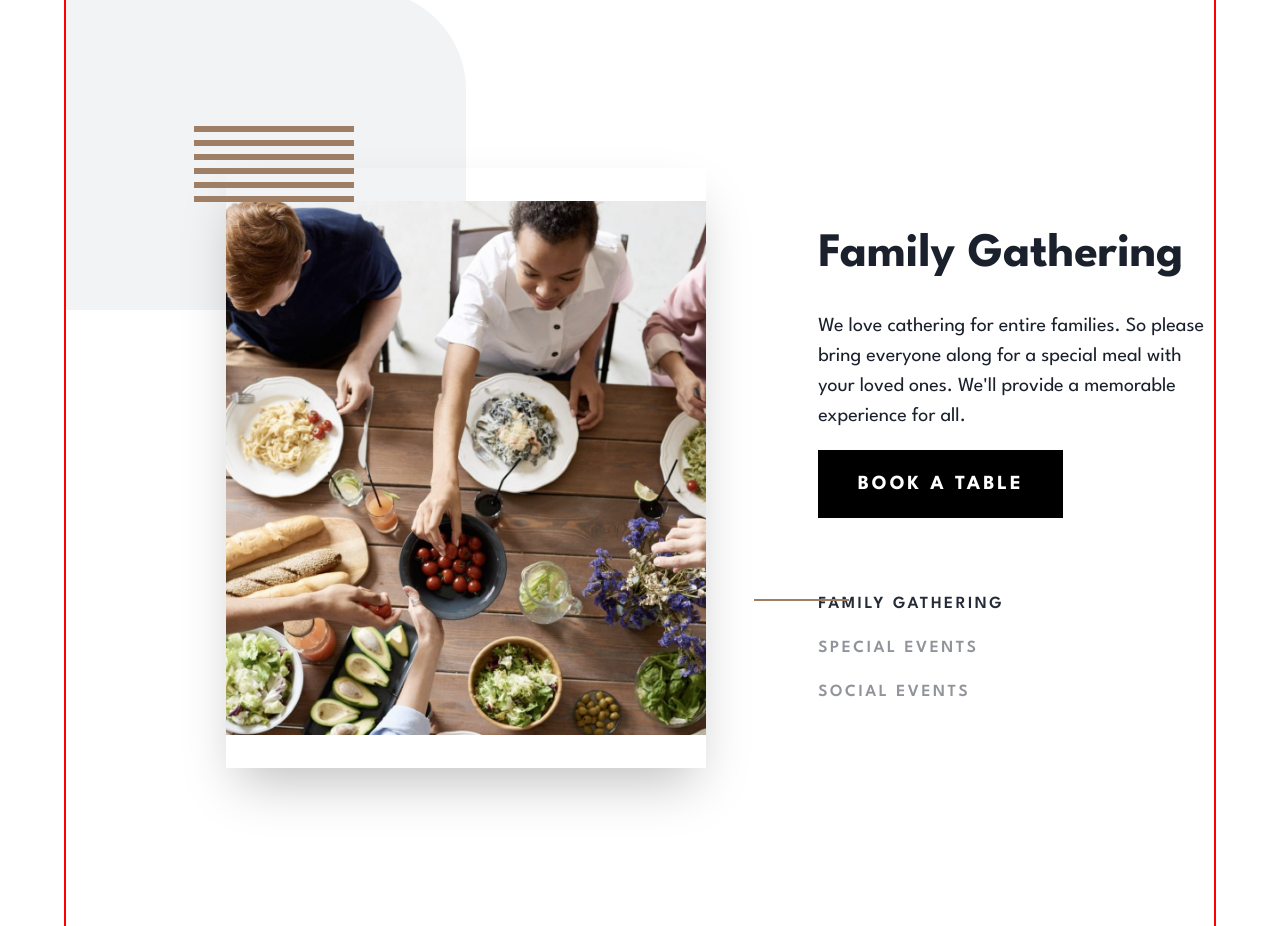
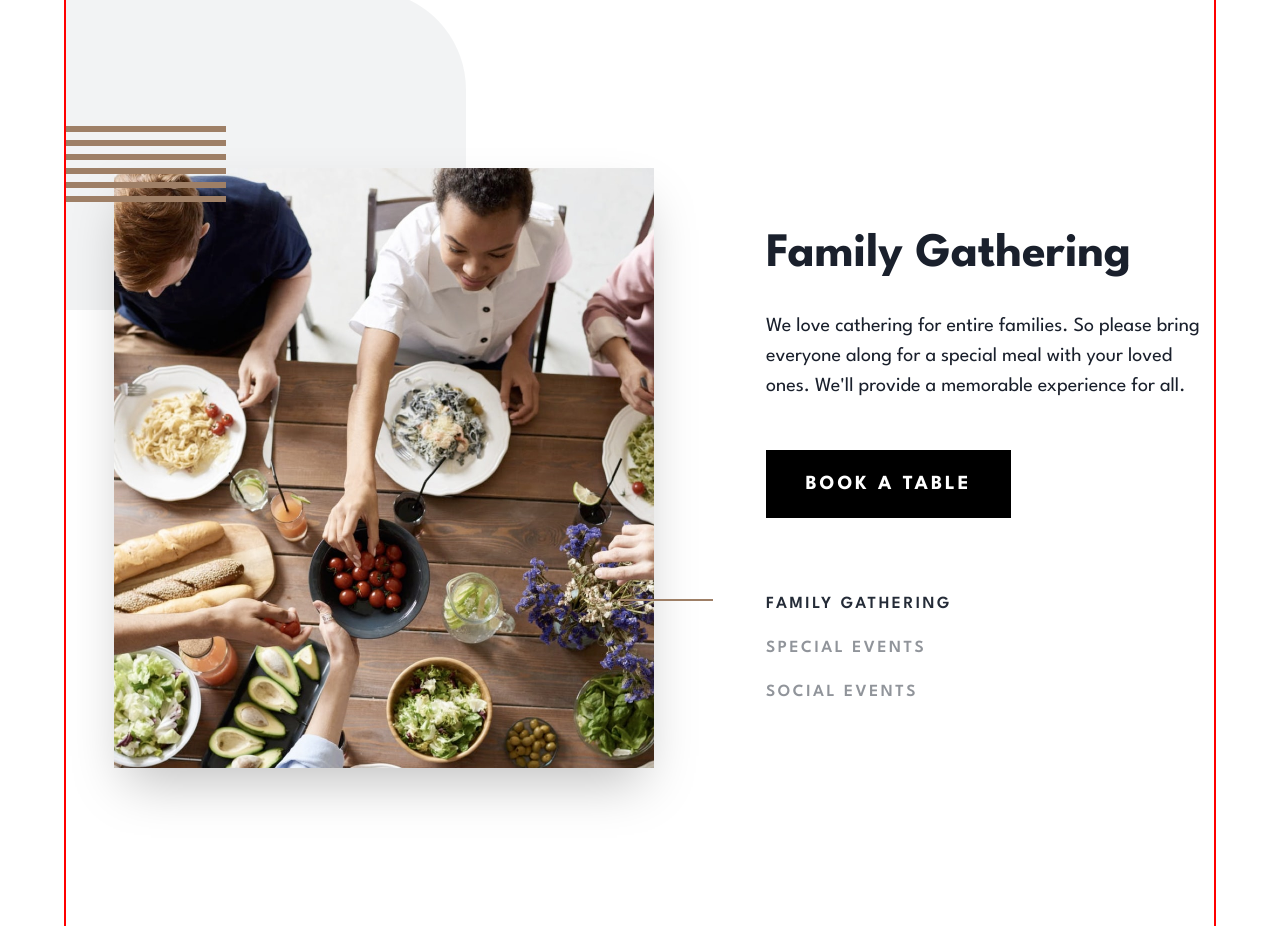
Before and after one commit to JesusKreist/dine-website, a Next.js app: page / in a window 1280 px wide. Shown: the part 3020-3946 px from the top of the page. Built offline with nearby package versions, Linux system fonts and the light colour scheme.

Commit message:
Edit styling for homepage component

```diff
--- a/src/components/HomePage/Footer/Footer.tsx
+++ b/src/components/HomePage/Footer/Footer.tsx
@@ -5,10 +5,10 @@ import Logo from "../../logo/Logo";
 const Footer = () => {
   return (
     <Box
-      display={{ base: "flex", xl: "block" }}
+      display={{ base: "flex", "2xl": "block" }}
       paddingBlock="5rem"
       bgColor="black"
-      paddingLeft={{ xl: "10rem" }}
+      paddingLeft={{ "2xl": "10rem" }}
       color="white"
       alignItems="center"
       justifyContent="center"
@@ -16,7 +16,7 @@ const Footer = () => {
       <Flex
         direction={{ base: "column", md: "row" }}
         alignItems="center"
-        gap={{ base: "5rem", md: "9rem", xl: "12rem" }}
+        gap={{ base: "5rem", md: "9rem", xl: "8rem", "2xl": "12rem" }}
         fontSize={{ md: "14px", xl: "17px" }}
         lineHeight={{ md: "28px", xl: "28px" }}
         letterSpacing="2px"
@@ -26,7 +26,7 @@ const Footer = () => {
         </Box>
 
         <Flex
-          gap={{ base: "5rem", md: "unset", xl: "12rem" }}
+          gap={{ base: "5rem", md: "unset", xl: "8rem", "2xl": "12rem" }}
           width={{ md: "456px", xl: "unset" }}
           height={{ md: "200px", xl: "unset" }}
           direction={{ base: "column", xl: "row" }}
--- a/src/components/HomePage/Footer/ReservationBanner.tsx
+++ b/src/components/HomePage/Footer/ReservationBanner.tsx
@@ -12,14 +12,14 @@ const ReservationBanner = () => {
         xl: "/homepage/ready-bg-desktop@2x.jpg",
       }}
       bgSize="cover"
-      paddingLeft={{ xl: "10rem" }}
+      paddingLeft={{ "2xl": "10rem" }}
     >
       <Flex
         alignItems="center"
         height="100%"
-        gap={{ base: "2rem", xl: "16rem" }}
+        gap={{ base: "2rem", xl: "10rem", "2xl": "16rem" }}
         direction={{ base: "column", xl: "row" }}
-        justifyContent={{ base: "center", xl: "flex-start" }}
+        justifyContent={{ base: "center", "2xl": "flex-start" }}
       >
         <Heading
           fontWeight="bold"
--- a/src/components/HomePage/RestaurantShowcase/EnjoyablePlace.tsx
+++ b/src/components/HomePage/RestaurantShowcase/EnjoyablePlace.tsx
@@ -32,7 +32,7 @@ const EnjoyablePlace = () => {
           />
         </Box>
 
-        {/* <Box
+        <Box
           display={{ base: "none", md: "block" }}
           width={{ md: "500px", lg: "800px", xl: "895px" }}
           marginLeft={{ md: "-14rem", lg: "-5rem", xl: "-10rem" }}
@@ -47,7 +47,7 @@ const EnjoyablePlace = () => {
             height="100%"
             zIndex={-1}
           />
-        </Box> */}
+        </Box>
       </Box>
 
       <Box display="flex" paddingBottom={{ base: "5rem", lg: "unset" }}>
--- a/src/components/HomePage/RestaurantShowcase/Events/Events.tsx
+++ b/src/components/HomePage/RestaurantShowcase/Events/Events.tsx
@@ -21,7 +21,7 @@ const Events = () => {
       <Box
         width="160px"
         position="relative"
-        marginLeft={{ md: "3rem", xl: "8rem" }}
+        marginLeft={{ md: "3rem", lg: "8rem", xl: "0rem", "2xl": "8rem" }}
         bottom={{ md: "14.5rem", xl: "11.5rem" }}
         display={{ base: "none", md: "block" }}
       >
@@ -34,13 +34,13 @@ const Events = () => {
         height="2px"
         bgColor="#9e7f66"
         position="relative"
-        marginLeft="43rem"
+        marginLeft={{ xl: "34.5rem", "2xl": "43rem" }}
         top={event.lineCssTopPosition}
       ></Box>
 
       <Flex
         gap={{ base: "2rem", md: "3.5rem", xl: "7rem" }}
-        paddingLeft={{ xl: "10rem" }}
+        paddingLeft={{ xl: "3rem", "2xl": "10rem" }}
         marginTop={{ base: "5rem", md: "-275px", xl: "-220px" }}
         paddingBottom={{ base: "5rem", xl: "10rem" }}
         alignItems="center"
@@ -54,7 +54,7 @@ const Events = () => {
           ></Box>
           <Box
             as="source"
-            media="(min-width: 400px) and (max-width: 1200px)"
+            media="(min-width: 400px) and (max-width: 960px)"
             srcSet={event.imageUrlTablet}
           ></Box>
           <Image
@@ -63,8 +63,9 @@ const Events = () => {
             height={{ md: "360px", xl: "600px" }}
             src={event.imageUrl}
             alt={`${event.title} event image`}
-            objectFit="contain"
-            margin={{ base: "0 auto", xl: "unset" }}
+            objectFit="cover"
+            maxHeight="100%"
+            margin={{ base: "0 auto", lg: "unset" }}
           />
         </Box>
 
--- a/src/components/HomePage/RestaurantShowcase/LocalFood.tsx
+++ b/src/components/HomePage/RestaurantShowcase/LocalFood.tsx
@@ -1,4 +1,4 @@
-import { Box, Image, Flex } from "@chakra-ui/react";
+import { Box, Image } from "@chakra-ui/react";
 import React, { Fragment } from "react";
 import RestaurantShowcaseText from "./RestaurantShowcaseText";
 
```
